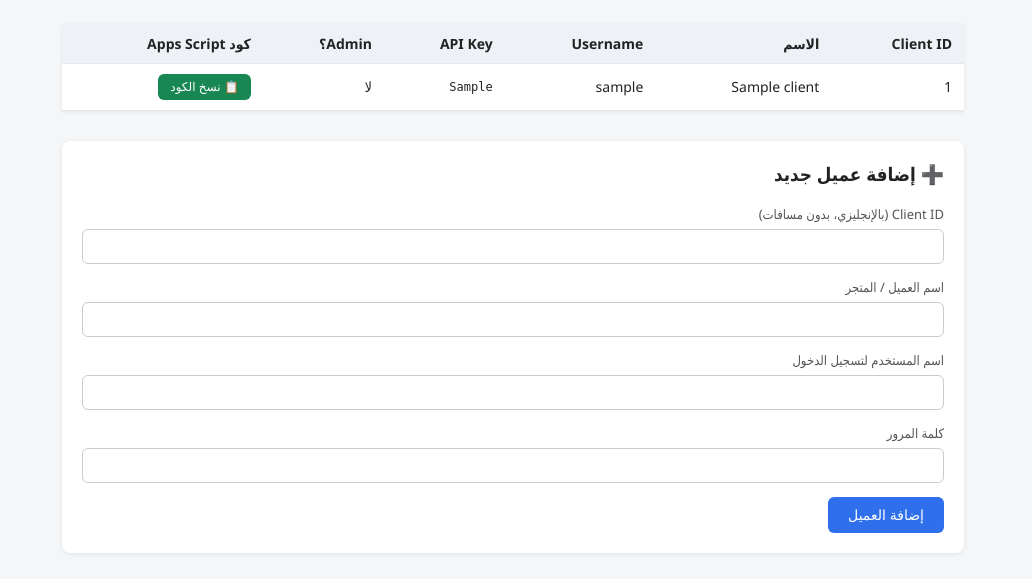
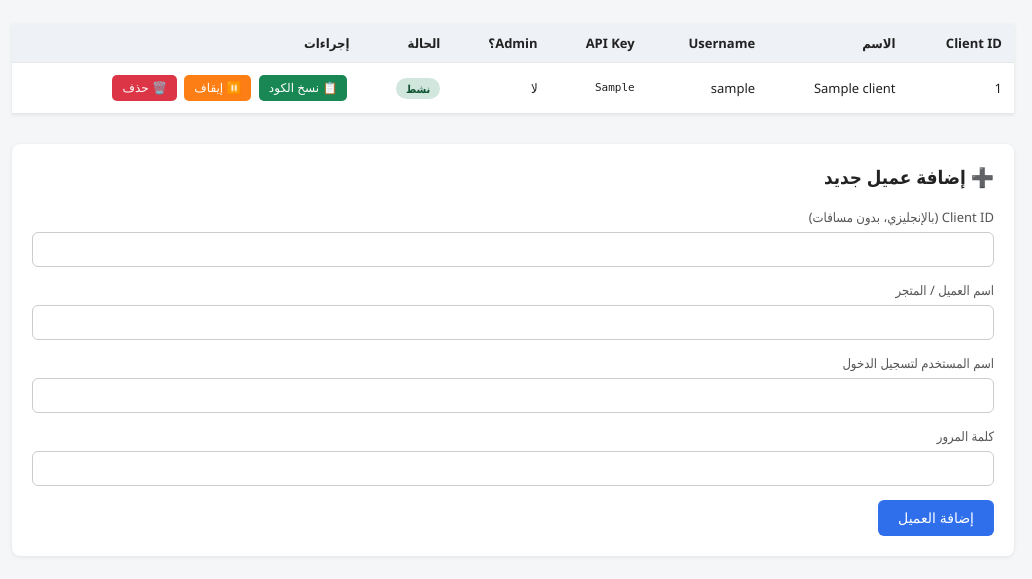
Before and after one commit to M-sto/shipping-label-app, a Flask app: template templates/admin_clients.html in a window 1280 px wide. Shown: the part 105-684 px from the top of the page, without its empty margins (127-1159 px from the left). Run offline with Flask 3, Linux system fonts and the light colour scheme; the template is opened without the code that fills it: most values are stand-ins (such as "Sample title", 1, 10 or a date in 2020).

Commit message:
Update styles and structure in admin_clients.html

```diff
--- a/templates/admin_clients.html
+++ b/templates/admin_clients.html
@@ -20,9 +20,9 @@
         align-items: center;
     }
     header a { color: #fff; text-decoration: none; background: rgba(255,255,255,0.15); padding: 6px 12px; border-radius: 6px; }
-    .container { padding: 24px; max-width: 950px; margin: 0 auto; }
+    .container { padding: 24px; max-width: 1050px; margin: 0 auto; }
     table { width: 100%; border-collapse: collapse; background: #fff; margin-bottom: 30px; box-shadow: 0 1px 4px rgba(0,0,0,0.08); }
-    th, td { padding: 10px 12px; text-align: right; border-bottom: 1px solid #e5e7eb; font-size: 14px; }
+    th, td { padding: 10px 12px; text-align: right; border-bottom: 1px solid #e5e7eb; font-size: 13px; vertical-align: middle; }
     th { background: #eef1f5; }
     .form-box { background: #fff; padding: 20px; border-radius: 8px; box-shadow: 0 1px 4px rgba(0,0,0,0.08); }
     .form-box h3 { margin-top: 0; }
@@ -30,13 +30,19 @@
     input { width: 100%; padding: 9px; margin-bottom: 14px; border: 1px solid #ccc; border-radius: 6px; }
     button { padding: 10px 20px; background: #2f6feb; color: #fff; border: none; border-radius: 6px; cursor: pointer; font-size: 14px; }
     button:hover { background: #1d54c4; }
-    .copy-btn {
-        background: #198754;
-        padding: 6px 12px;
-        font-size: 12px;
-    }
+    .btn-sm { padding: 6px 10px; font-size: 12px; border-radius: 5px; margin: 2px; }
+    .copy-btn { background: #198754; }
     .copy-btn:hover { background: #146c43; }
     .copy-btn.copied { background: #6c757d; }
+    .suspend-btn { background: #fd7e14; }
+    .suspend-btn:hover { background: #d96b0c; }
+    .activate-btn { background: #198754; }
+    .activate-btn:hover { background: #146c43; }
+    .delete-btn { background: #dc3545; }
+    .delete-btn:hover { background: #b02a37; }
+    .badge { padding: 3px 10px; border-radius: 12px; font-size: 11px; font-weight: 600; }
+    .badge.active { background: #d1e7dd; color: #0f5132; }
+    .badge.suspended { background: #f8d7da; color: #842029; }
     .toast {
         position: fixed;
         bottom: 24px;
@@ -69,7 +75,8 @@
                 <th>Username</th>
                 <th>API Key</th>
                 <th>Admin؟</th>
-                <th>كود Apps Script</th>
+                <th>الحالة</th>
+                <th>إجراءات</th>
             </tr>
         </thead>
         <tbody>
@@ -78,13 +85,32 @@
                 <td>{{ c.client_id }}</td>
                 <td>{{ c.client_name }}</td>
                 <td>{{ c.username or '-' }}</td>
-                <td style="font-family:monospace; font-size:12px;">{{ c.api_key }}</td>
+                <td style="font-family:monospace; font-size:11px;">{{ c.api_key }}</td>
                 <td>{{ 'نعم' if c.is_admin else 'لا' }}</td>
                 <td>
+                    {% if c.is_active == 0 %}
+                    <span class="badge suspended">موقوف</span>
+                    {% else %}
+                    <span class="badge active">نشط</span>
+                    {% endif %}
+                </td>
+                <td>
                     {% if not c.is_admin %}
-                    <button type="button" class="copy-btn" onclick="copyScript('{{ c.api_key }}', this)">
-                        📋 نسخ الكود
-                    </button>
+                    <button type="button" class="btn-sm copy-btn" onclick="copyScript('{{ c.api_key }}', this)">📋 نسخ الكود</button>
+
+                    <form method="POST" action="/admin/clients/{{ c.client_id }}/toggle" style="display:inline;"
+                          onsubmit="return confirm('{% if c.is_active == 0 %}هل تريد تفعيل هذا العميل؟{% else %}هل تريد إيقاف هذا العميل؟ لن يستطيع تسجيل الدخول ولا إرسال طلبات.{% endif %}');">
+                        {% if c.is_active == 0 %}
+                        <button type="submit" class="btn-sm activate-btn">✅ تفعيل</button>
+                        {% else %}
+                        <button type="submit" class="btn-sm suspend-btn">⏸️ إيقاف</button>
+                        {% endif %}
+                    </form>
+
+                    <form method="POST" action="/admin/clients/{{ c.client_id }}/delete" style="display:inline;"
+                          onsubmit="return confirm('هل أنت متأكد من حذف هذا العميل نهائيًا؟ سيتم حذف كل طلباته أيضًا. هذا الإجراء لا يمكن التراجع عنه.');">
+                        <button type="submit" class="btn-sm delete-btn">🗑️ حذف</button>
+                    </form>
                     {% else %}
                     -
                     {% endif %}
@@ -166,6 +192,10 @@ function addDailySeparator() {
 
 // ==========================================
 // 2. الجزء الخاص بإرسال الطلبات لبرنامج البوالص
+// ترتيب أعمدة الشيت المستخدمة هنا:
+// A: Order ID | B: Phone | C: Name | D: Address
+// G: Shipping Fee | H: Governorate | I: Collect Amount
+// (التوتال بيتحسب تلقائيًا في السيرفر = Collect + Shipping)
 // ==========================================
 const APP_URL = "${APP_URL}";
 const API_KEY = "${apiKey}";
@@ -200,7 +230,6 @@ function sendSelectedToLabelApp() {
       customer_name: String(row[2] || "").trim(),
       address: String(row[3] || "").trim(),
       governorate: String(row[7] || "").trim(),
-      total_amount: parseFloat(row[5]) || 0,
       shipping_fee: parseFloat(row[6]) || 0,
       collect_amount: parseFloat(row[8]) || 0
     };
```
